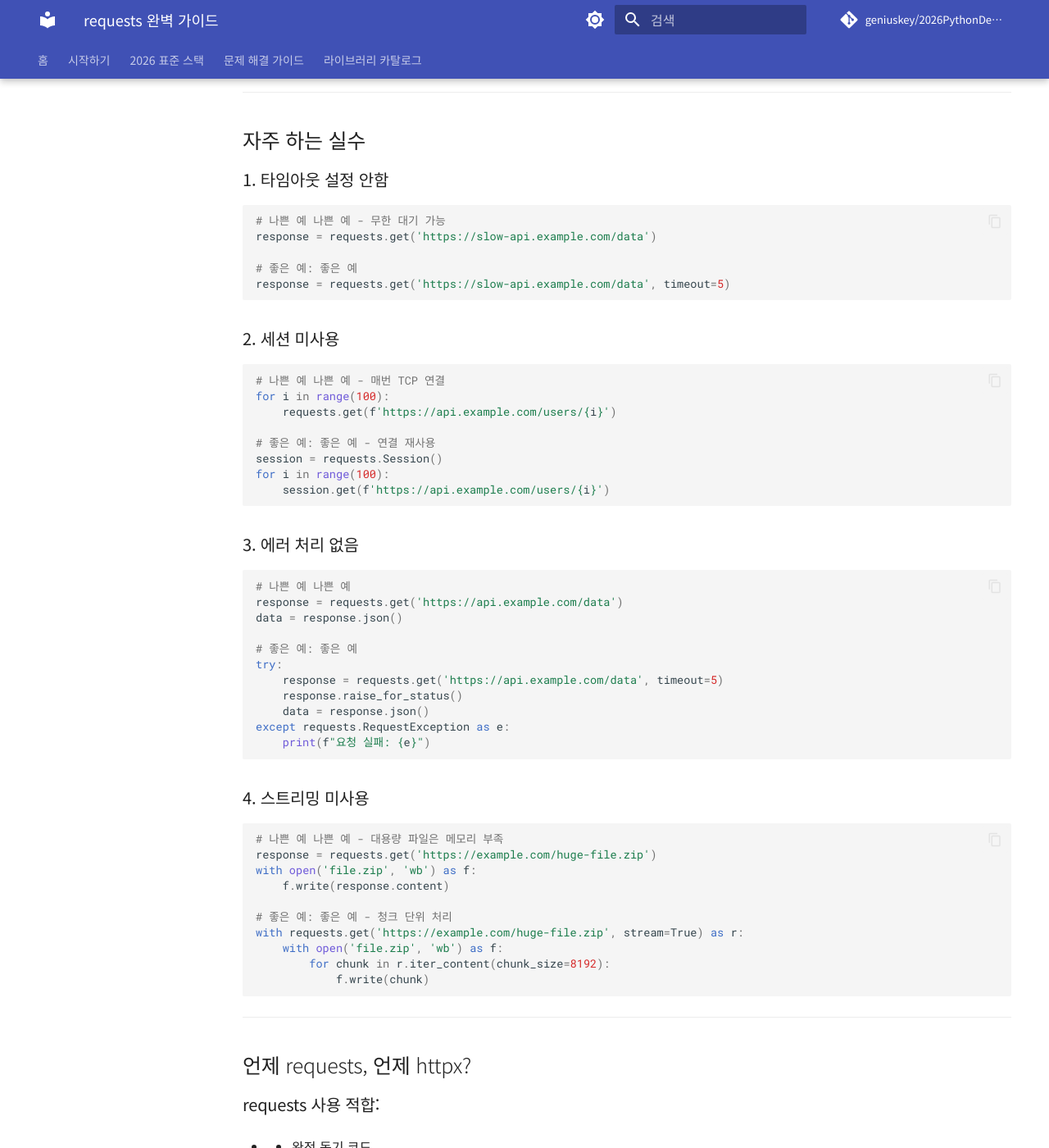
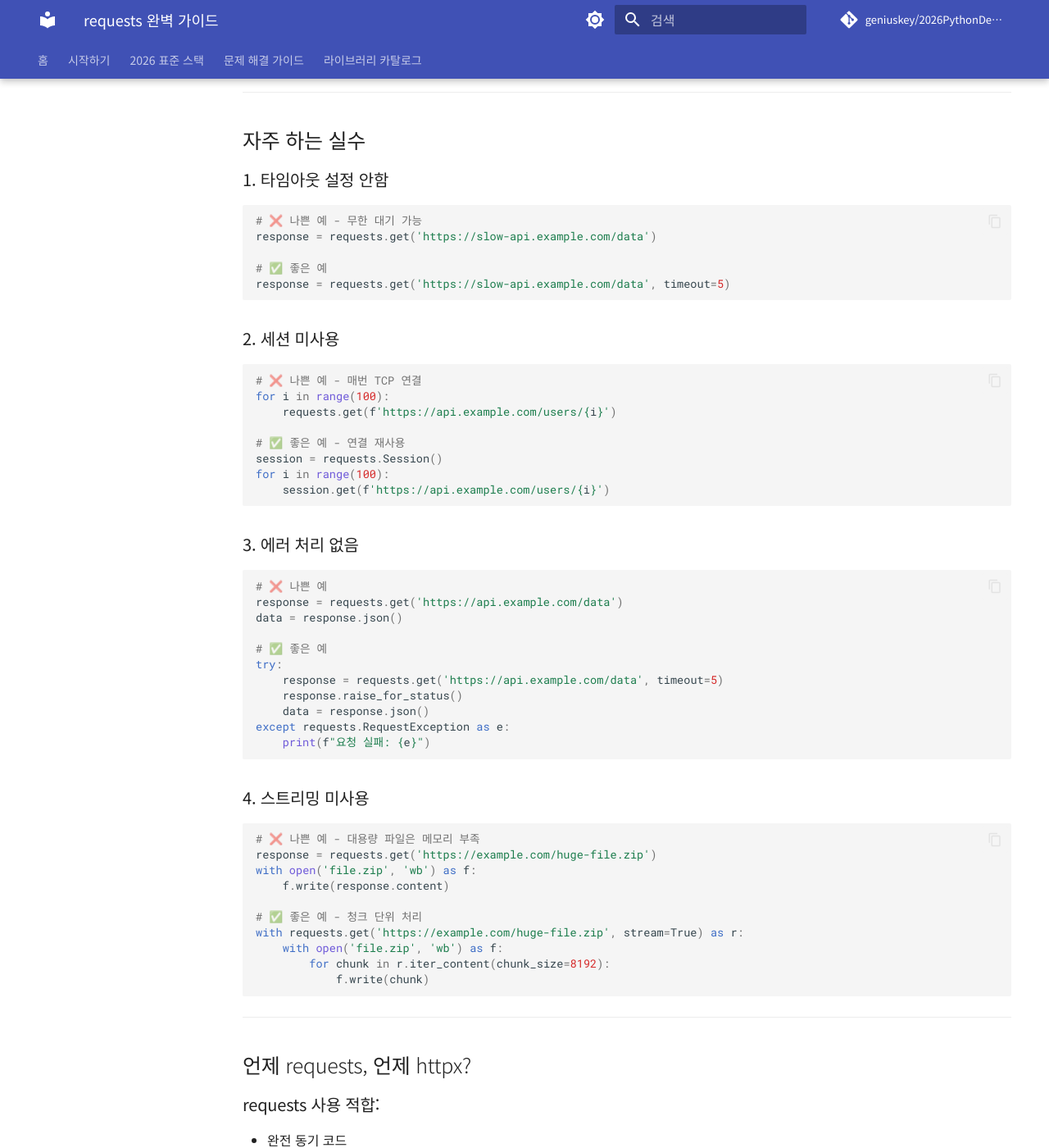
Before and after one commit to geniuskey/2026PythonDevStack, an MkDocs documentation site: the page built from python-library-book/05-library-deep-dive/networking/requests.md, in a window 1280 px wide and 1400 px high, scrolled down 9520 px. Shown: the whole window at 82% size. Built offline with MkDocs 1.6.1 and Material for MkDocs 9.7.7, drawn with Linux system fonts in a browser that asks for light colours; comment, search, counter and statistics services are not loaded; some of the changed text lies outside the part shown.

Commit message:
Fix duplicate text issues in requests.md
Fixed sed command side effects:
- '# 나쁜 예 나쁜 예' → '# ❌ 나쁜 예'
- '# 좋은 예: 좋은 예' → '# ✅ 좋은 예'
- '- - ' → '- ' (double bullet points)

Result: Clean code comments and proper list formatting

````diff
--- a/python-library-book/05-library-deep-dive/networking/requests.md
+++ b/python-library-book/05-library-deep-dive/networking/requests.md
@@ -57,9 +57,9 @@ data = response.json()
 | 유지보수 | 최소한 | 적극적 |
 
 **권장 사항:**
-- - 새 프로젝트: httpx 사용
-- - 기존 프로젝트: requests 유지 가능
-- - 비동기 필요: httpx로 마이그레이션
+- 새 프로젝트: httpx 사용
+- 기존 프로젝트: requests 유지 가능
+- 비동기 필요: httpx로 마이그레이션
 
 ---
 
@@ -480,21 +480,21 @@ with httpx.Client(headers={'Authorization': 'Bearer token'}) as client:
 ### 1. 타임아웃 설정 안함
 
 ```python
-# 나쁜 예 나쁜 예 - 무한 대기 가능
+# ❌ 나쁜 예 - 무한 대기 가능
 response = requests.get('https://slow-api.example.com/data')
 
-# 좋은 예: 좋은 예
+# ✅ 좋은 예
 response = requests.get('https://slow-api.example.com/data', timeout=5)
 ```
 
 ### 2. 세션 미사용
 
 ```python
-# 나쁜 예 나쁜 예 - 매번 TCP 연결
+# ❌ 나쁜 예 - 매번 TCP 연결
 for i in range(100):
     requests.get(f'https://api.example.com/users/{i}')
 
-# 좋은 예: 좋은 예 - 연결 재사용
+# ✅ 좋은 예 - 연결 재사용
 session = requests.Session()
 for i in range(100):
     session.get(f'https://api.example.com/users/{i}')
@@ -503,11 +503,11 @@ for i in range(100):
 ### 3. 에러 처리 없음
 
 ```python
-# 나쁜 예 나쁜 예
+# ❌ 나쁜 예
 response = requests.get('https://api.example.com/data')
 data = response.json()
 
-# 좋은 예: 좋은 예
+# ✅ 좋은 예
 try:
     response = requests.get('https://api.example.com/data', timeout=5)
     response.raise_for_status()
@@ -519,12 +519,12 @@ except requests.RequestException as e:
 ### 4. 스트리밍 미사용
 
 ```python
-# 나쁜 예 나쁜 예 - 대용량 파일은 메모리 부족
+# ❌ 나쁜 예 - 대용량 파일은 메모리 부족
 response = requests.get('https://example.com/huge-file.zip')
 with open('file.zip', 'wb') as f:
     f.write(response.content)
 
-# 좋은 예: 좋은 예 - 청크 단위 처리
+# ✅ 좋은 예 - 청크 단위 처리
 with requests.get('https://example.com/huge-file.zip', stream=True) as r:
     with open('file.zip', 'wb') as f:
         for chunk in r.iter_content(chunk_size=8192):
@@ -537,18 +537,18 @@ with requests.get('https://example.com/huge-file.zip', stream=True) as r:
 
 ### requests 사용 적합:
 
-- - 완전 동기 코드
-- - 기존 프로젝트 (이미 requests 사용 중)
-- - 간단한 스크립트
-- - 레거시 시스템 호환성
+- 완전 동기 코드
+- 기존 프로젝트 (이미 requests 사용 중)
+- 간단한 스크립트
+- 레거시 시스템 호환성
 
 ### httpx로 전환 고려:
 
-- - 비동기 I/O 필요 (FastAPI, asyncio)
-- - 여러 API 동시 호출
-- - HTTP/2 필요
-- - 새 프로젝트
-- - 장기 유지보수 예정
+- 비동기 I/O 필요 (FastAPI, asyncio)
+- 여러 API 동시 호출
+- HTTP/2 필요
+- 새 프로젝트
+- 장기 유지보수 예정
 
 ---
 
````
Also changed, not shown: other parts of python-library-book/05-library-deep-dive/networking/requests.md (+7 -7 lines).
